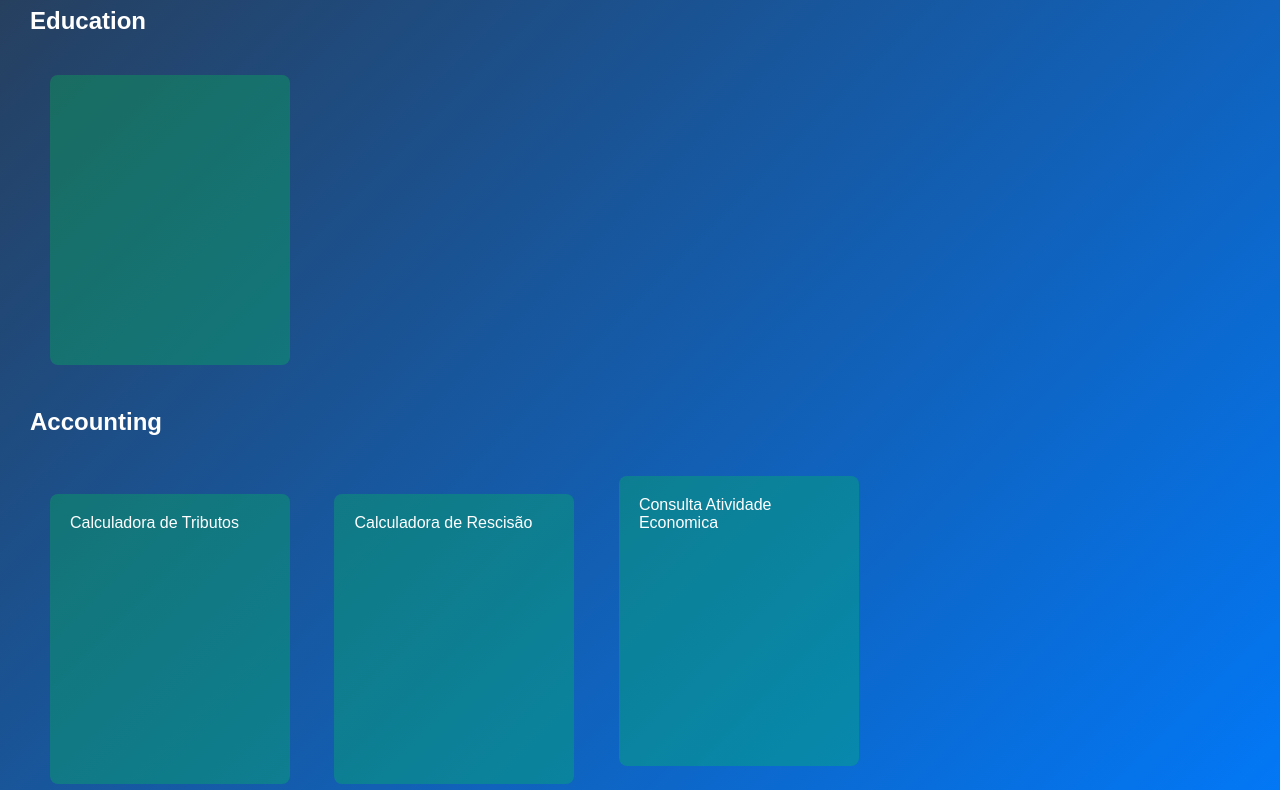
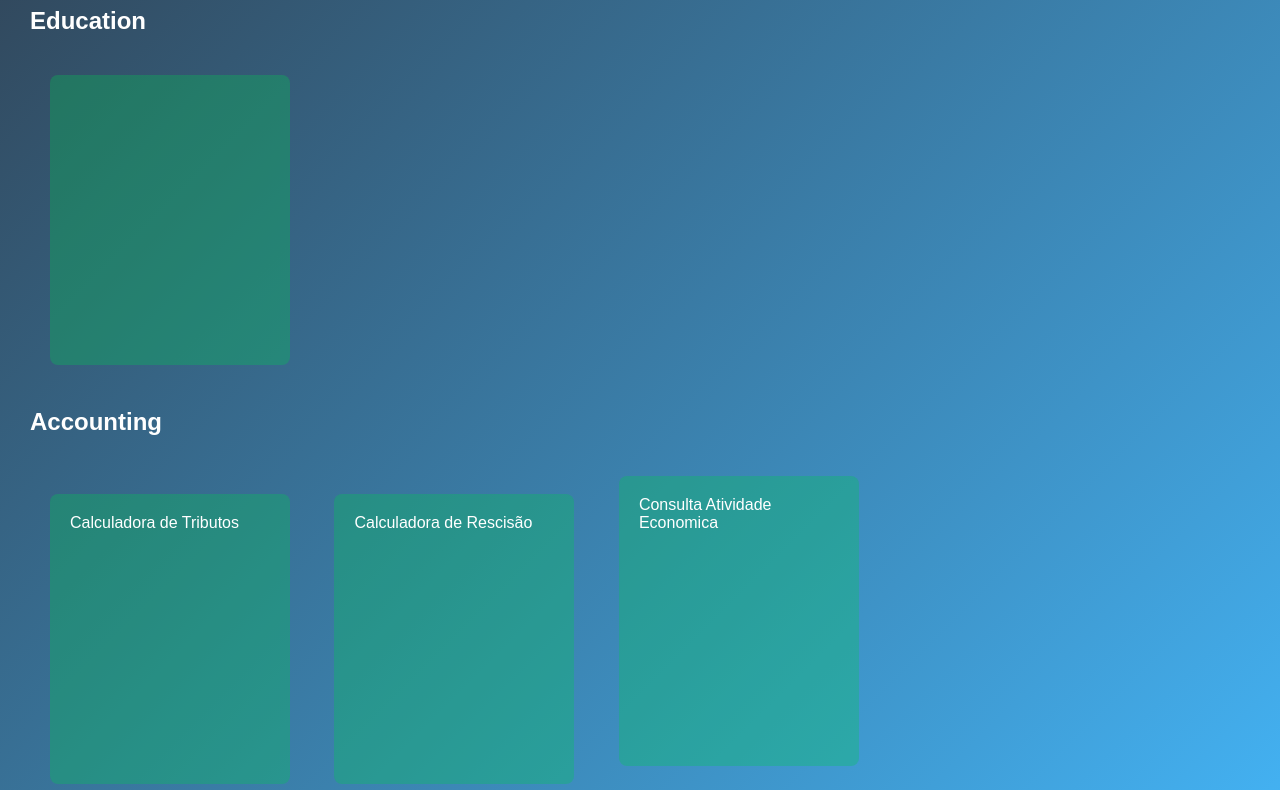
Before and after one commit to Rodrigo-Fernandes-33/My-Port, a plain HTML site: page index.html in a window 1280 px wide. Shown: the part 432-1222 px from the top of the page. Drawn offline with Linux system fonts and the light colour scheme.

Commit message:
Update style.css

```diff
--- a/style.css
+++ b/style.css
@@ -10,7 +10,7 @@ Laranja Energético	#FF6D00	CTAs (Call to Action)
 Preto Profundo	#000000	Textos, bordas, detalhes*/
 
 :root {
---cor0: #007BFF;
+--cor0: #44b7fa;
 --cor1: #2E3440;
 --cor2: #FFFFFF;
 --cor3: #00C853;
```
